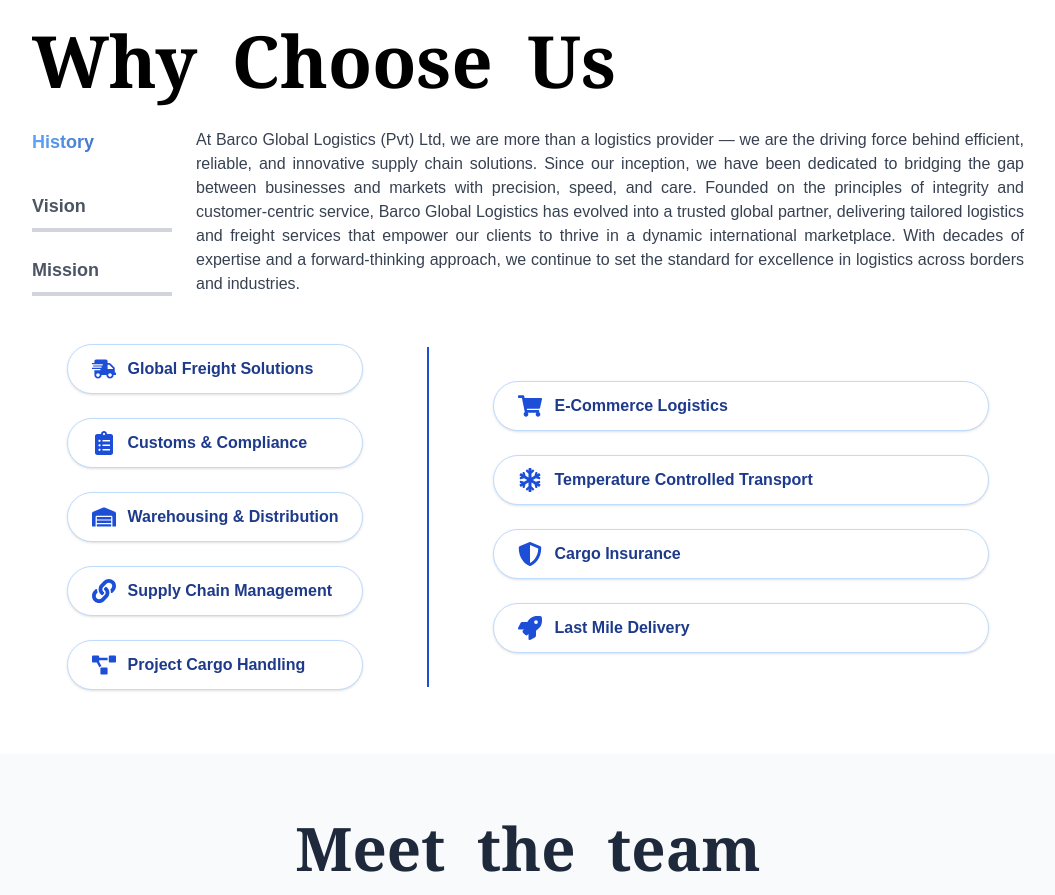
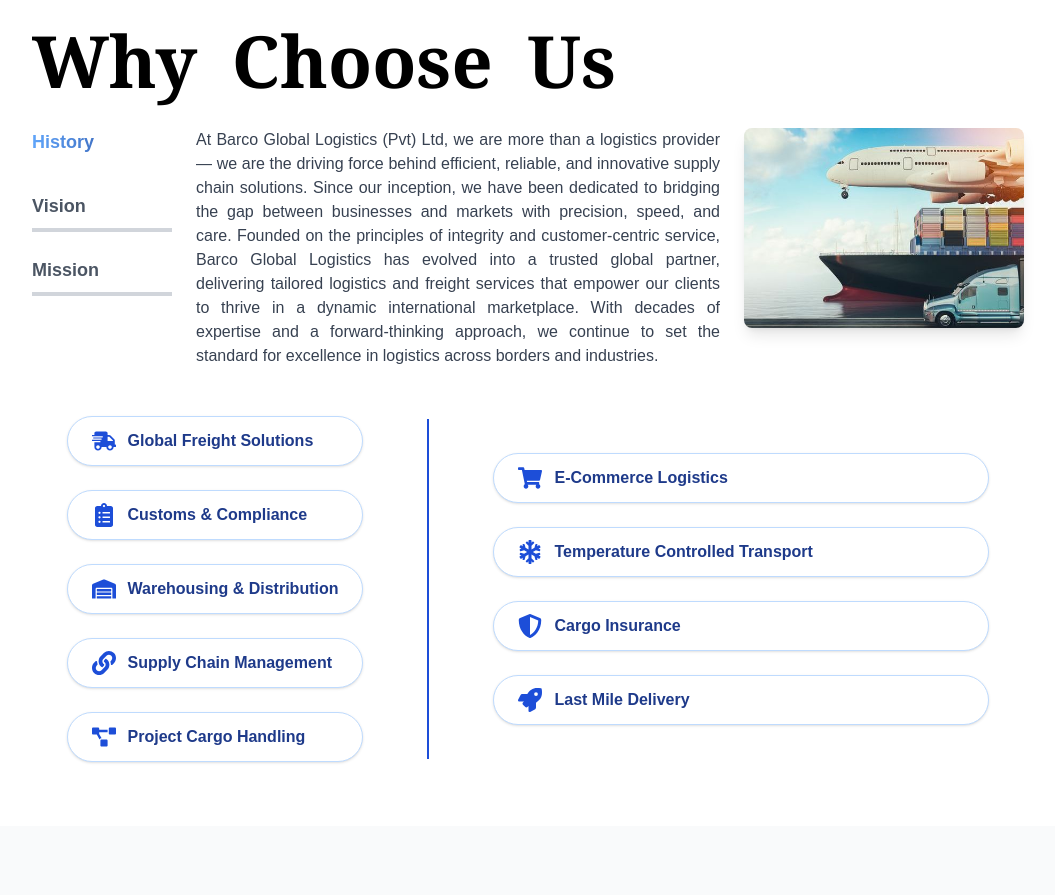
Before and after one commit to Dinuki85/barco, a Next.js app: page /about in a window 1280 px wide. Shown: the part 1740-2635 px from the top of the page, without its empty margins (112-1167 px from the left). Built offline with nearby package versions, Linux system fonts and the light colour scheme.

Commit message:
Feat:Added images to the why choose us section tab vise

```diff
--- a/app/about/page.jsx
+++ b/app/about/page.jsx
@@ -4,7 +4,7 @@ import Footer from "../components/Footer";
 import { FaShippingFast, FaClipboardList, FaWarehouse, FaProjectDiagram, FaLink, FaShoppingCart, FaSnowflake, FaShieldAlt, FaRocket } from "react-icons/fa";
 import MeatTeam from "../components/MeatTeam";
 import { motion } from "framer-motion";
-import { useState } from "react";
+import { useEffect, useState } from "react";
 
 
 const heading = "About Us";
@@ -48,6 +48,41 @@ const tabContent = {
   Mission: `At Barco Global Logistics (Pvt) Ltd, our mission is to be a catalyst for global trade and business growth. We are committed to delivering innovative, dependable, and customized logistics solutions that enable our clients to succeed in an ever-evolving marketplace. Driven by excellence and a customer-first mindset, we work tirelessly to create seamless supply chains, overcome logistical challenges, and unlock new opportunities. Leveraging our expertise, advanced technology, and relentless dedication, we strive to be the trusted partner that businesses rely on to navigate the complexities of logistics with confidence and ease.`,
 };
 
+const tabImages = {
+  History: "/assets/barco1.jpg", // replace with your actual image paths
+  Vision: "/assets/barco1.png",
+  Mission: "/assets/barco2.jpg",
+};
+
+function ParallaxImage({ src, alt, className }) {
+  const [offsetY, setOffsetY] = useState(0);
+
+  useEffect(() => {
+    function handleScroll() {
+      // Adjust multiplier for how much you want it to move (e.g. 0.3)
+      setOffsetY(window.pageYOffset * 0.3);
+    }
+
+    window.addEventListener("scroll", handleScroll);
+    return () => window.removeEventListener("scroll", handleScroll);
+  }, []);
+
+  return (
+    <motion.img
+      src={src}
+      alt={alt}
+      className={className}
+      style={{ y: offsetY }}
+      initial={{ opacity: 0 }}
+      animate={{ opacity: 1 }}
+      transition={{ duration: 0.5 }}
+      loading="lazy"
+      draggable={false}
+    />
+  );
+}
+
+
 function AnimatedParagraph({ text }) {
   const words = text.split(" ");
   return (
@@ -90,7 +125,9 @@ export default function AboutPage() {
         <div className="absolute inset-0 bg-black/30"></div>
       </div>
     <main className="min-h-screen px-4 pt-20 pb-12 ">
-   {/* Why Choose Us Section */}
+
+
+
 <section className="max-w-6xl mx-auto px-4 mb-20">
   {/* Heading + Image Grid */}
   <div className="grid items-center grid-cols-1 gap-12 md:grid-cols-2">
@@ -173,7 +210,7 @@ export default function AboutPage() {
 </div>
   </div>
 
-  {/* Centered Paragraph */}
+
   {/* Centered and Justified Paragraph */}
 <motion.p
   className="mt-12 text-base leading-relaxed text-justify text-gray-700 font-sans max-w-4xl mx-auto px-2"
@@ -277,7 +314,7 @@ export default function AboutPage() {
   </motion.h1>
 
   {/* --------- ADD TAB + PARAGRAPH SECTION ABOVE BUTTONS --------- */}
-  <div className="flex gap-6 mb-12 mt-8">
+<div className="flex gap-6 mb-12 mt-8 items-start">
   {/* Left side - tab list */}
   <div className="flex flex-col justify-start gap-6 min-w-[140px]">
     {Object.keys(tabContent).map((tab) => {
@@ -310,6 +347,13 @@ export default function AboutPage() {
   >
     {tabContent[selectedTab]}
   </motion.p>
+
+  {/* New: Right side image with scroll effect */}
+  <ParallaxImage
+    src={tabImages[selectedTab]}
+    alt={`${selectedTab} Image`}
+    className="hidden md:block w-[280px] h-[200px] rounded-lg object-cover shadow-lg"
+  />
 </div>
 
   {/* --------- EXISTING BUTTONS SECTION BELOW --------- */}
```
Lines whose indentation alone changed are shown as unchanged.
